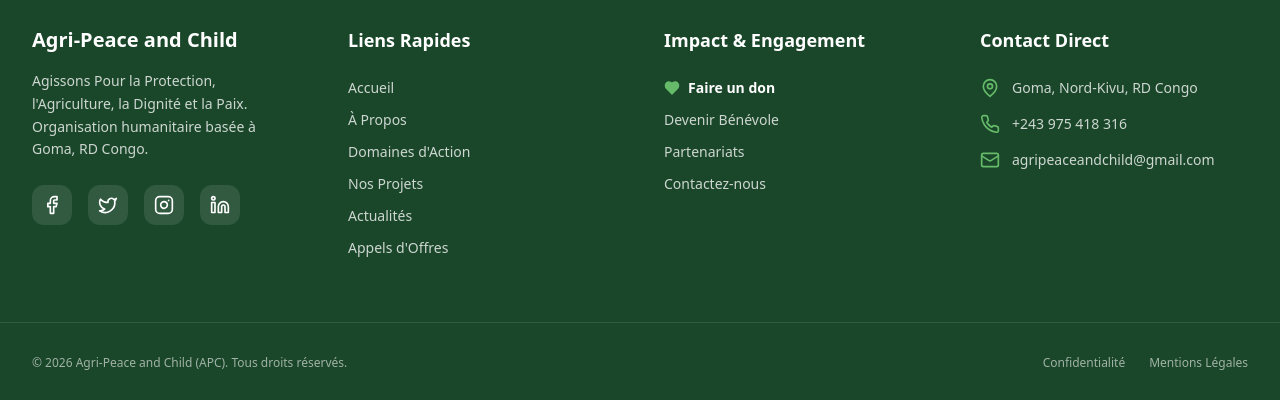
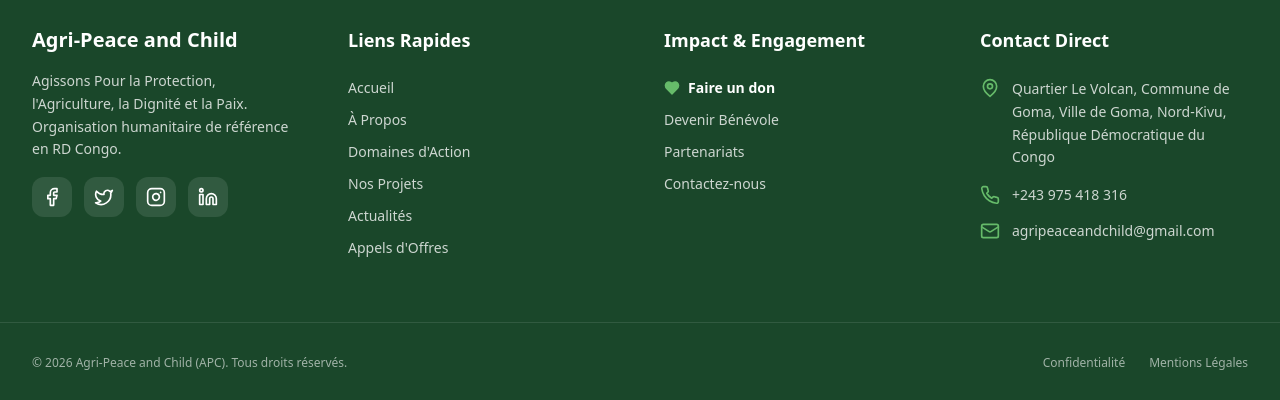
Before and after one commit to benjaminmugangu/Site-Web-APC-Agri-Peace-and-Child-, a Next.js app in the folder frontend/: page /admin/utilisateurs in a window 1280 px wide. Shown: the part 903-1303 px from the top of the page. Built offline with nearby package versions, Linux system fonts and the light colour scheme; no server answers.

Commit message:
feat(frontend): stabilize layouts and API integrations

```diff
--- a/frontend/src/components/layout/footer.tsx
+++ b/frontend/src/components/layout/footer.tsx
@@ -1,29 +1,74 @@
+"use client"
+
+import React, { useState, useEffect } from "react"
 import Link from "next/link"
-import { Facebook, Twitter, Instagram, Linkedin, Mail, Phone, MapPin, Heart } from "lucide-react"
+import { Facebook, Twitter, Instagram, Linkedin, Youtube, Mail, Phone, MapPin, Heart } from "lucide-react"
 import { apc } from "@/lib/data"
+import { settingsService } from "@/lib/api/settings"
+import { type SiteSettings } from "@/types"
 
 export function Footer() {
+  const [settings, setSettings] = useState<SiteSettings | null>(null)
+
+  useEffect(() => {
+    settingsService.get()
+      .then(data => {
+        if (data) setSettings(data)
+      })
+      .catch(err => console.error("Failed to load footer settings", err))
+  }, [])
+
+  const name = settings?.institution?.name || apc.name
+  const acronym = settings?.institution?.acronym || apc.sigle
+  const slogan = settings?.hero?.subtitle || apc.slogan
+  const address = settings?.contact?.address || apc.address
+  const phone = settings?.contact?.phone1 || apc.phone
+  const email = settings?.contact?.email || apc.email
+  const facebook = settings?.contact?.socials?.facebook || apc.socials.facebook
+  const twitter = settings?.contact?.socials?.twitter || apc.socials.twitter
+  const instagram = settings?.contact?.socials?.instagram || apc.socials.instagram
+  const linkedin = settings?.contact?.socials?.linkedin || apc.socials.linkedin
+  const youtube = settings?.contact?.socials?.youtube
+  const footerLogo = settings?.logo?.logoFooter
+
   return (
     <footer className="bg-[#1a472a] text-white pt-16 pb-8">
       <div className="container grid grid-cols-1 md:grid-cols-4 gap-12">
-        <div className="col-span-1 md:col-span-1">
-          <h3 className="text-xl font-bold mb-4">{apc.name}</h3>
+        <div className="col-span-1 md:col-span-1 space-y-4">
+          {footerLogo ? (
+            <img src={footerLogo} alt={name} className="h-16 w-auto object-contain mb-2" />
+          ) : (
+            <h3 className="text-xl font-bold mb-4">{name}</h3>
+          )}
           <p className="text-apc-bgLight/80 text-sm mb-6 leading-relaxed">
-            {apc.slogan}. Organisation humanitaire basée à Goma, RD Congo.
+            {slogan}. Organisation humanitaire de référence en RD Congo.
           </p>
-          <div className="flex gap-4">
-            <a href={apc.socials.facebook} target="_blank" rel="noopener noreferrer" className="w-10 h-10 rounded-xl bg-white/10 flex items-center justify-center hover:bg-white/20 transition-all hover:-translate-y-1" aria-label="Facebook">
+          <div className="flex flex-wrap gap-3">
+            {facebook && (
+              <a href={facebook} target="_blank" rel="noopener noreferrer" className="w-10 h-10 rounded-xl bg-white/10 flex items-center justify-center hover:bg-white/20 transition-all hover:-translate-y-1" aria-label="Facebook">
                 <Facebook className="h-5 w-5" />
               </a>
-            <a href={apc.socials.twitter} target="_blank" rel="noopener noreferrer" className="w-10 h-10 rounded-xl bg-white/10 flex items-center justify-center hover:bg-white/20 transition-all hover:-translate-y-1" aria-label="Twitter">
+            )}
+            {twitter && (
+              <a href={twitter} target="_blank" rel="noopener noreferrer" className="w-10 h-10 rounded-xl bg-white/10 flex items-center justify-center hover:bg-white/20 transition-all hover:-translate-y-1" aria-label="Twitter">
                 <Twitter className="h-5 w-5" />
               </a>
-            <a href={apc.socials.instagram} target="_blank" rel="noopener noreferrer" className="w-10 h-10 rounded-xl bg-white/10 flex items-center justify-center hover:bg-white/20 transition-all hover:-translate-y-1" aria-label="Instagram">
+            )}
+            {instagram && (
+              <a href={instagram} target="_blank" rel="noopener noreferrer" className="w-10 h-10 rounded-xl bg-white/10 flex items-center justify-center hover:bg-white/20 transition-all hover:-translate-y-1" aria-label="Instagram">
                 <Instagram className="h-5 w-5" />
               </a>
-            <a href={apc.socials.linkedin} target="_blank" rel="noopener noreferrer" className="w-10 h-10 rounded-xl bg-white/10 flex items-center justify-center hover:bg-white/20 transition-all hover:-translate-y-1" aria-label="LinkedIn">
+            )}
+            {linkedin && (
+              <a href={linkedin} target="_blank" rel="noopener noreferrer" className="w-10 h-10 rounded-xl bg-white/10 flex items-center justify-center hover:bg-white/20 transition-all hover:-translate-y-1" aria-label="LinkedIn">
                 <Linkedin className="h-5 w-5" />
               </a>
+            )}
+            {youtube && (
+              <a href={youtube} target="_blank" rel="noopener noreferrer" className="w-10 h-10 rounded-xl bg-white/10 flex items-center justify-center hover:bg-white/20 transition-all hover:-translate-y-1" aria-label="YouTube">
+                <Youtube className="h-5 w-5" />
+              </a>
+            )}
           </div>
         </div>
 
@@ -58,22 +103,22 @@ export function Footer() {
           <ul className="space-y-4 text-sm text-apc-bgLight/80">
             <li className="flex gap-3">
               <MapPin className="h-5 w-5 text-apc-greenLight shrink-0" />
-              <span>{apc.hq}</span>
+              <span className="leading-relaxed">{address}</span>
             </li>
             <li className="flex gap-3 items-center">
               <Phone className="h-5 w-5 text-apc-greenLight shrink-0" />
-              <a href={`tel:${apc.phone.replace(/\s/g, '')}`} className="hover:text-white transition-colors">{apc.phone}</a>
+              <a href={`tel:${phone.replace(/\s/g, '')}`} className="hover:text-white transition-colors">{phone}</a>
             </li>
             <li className="flex gap-3 items-center">
               <Mail className="h-5 w-5 text-apc-greenLight shrink-0" />
-              <a href={`mailto:${apc.email}`} className="hover:text-white transition-colors break-all">{apc.email}</a>
+              <a href={`mailto:${email}`} className="hover:text-white transition-colors break-all">{email}</a>
             </li>
           </ul>
         </div>
       </div>
 
       <div className="container mt-16 pt-8 border-t border-white/10 flex flex-col md:flex-row justify-between items-center gap-4 text-xs text-apc-bgLight/60">
-        <p>&copy; 2026 {apc.name} (APC). Tous droits réservés.</p>
+        <p>&copy; 2026 {name} ({acronym}). Tous droits réservés.</p>
         <div className="flex gap-6">
           <Link href="/confidentialite" className="hover:text-white transition-colors">Confidentialité</Link>
           <Link href="/mentions-legales" className="hover:text-white transition-colors">Mentions Légales</Link>
--- a/frontend/src/components/layout/header.tsx
+++ b/frontend/src/components/layout/header.tsx
@@ -4,7 +4,10 @@ import * as React from "react"
 import Link from "next/link"
 import { usePathname } from "next/navigation"
 import { Button } from "@/components/ui/button"
-import { Menu, X, ChevronDown, Heart, Handshake, Sprout, ShieldCheck, Leaf } from "lucide-react"
+import { Menu, X, Leaf } from "lucide-react"
+import { settingsService } from "@/lib/api/settings"
+import { type SiteSettings } from "@/types"
+import { apc } from "@/lib/data"
 
 const navLinks = [
   { label: "Accueil", href: "/" },
@@ -19,11 +22,19 @@ const navLinks = [
 export function Header() {
   const [mobileOpen, setMobileOpen] = React.useState(false)
   const [scrolled, setScrolled] = React.useState(false)
+  const [settings, setSettings] = React.useState<SiteSettings | null>(null)
   const pathname = usePathname()
 
   React.useEffect(() => {
     const onScroll = () => setScrolled(window.scrollY > 10)
     window.addEventListener("scroll", onScroll, { passive: true })
+
+    settingsService.get()
+      .then(data => {
+        if (data) setSettings(data)
+      })
+      .catch(err => console.error("Failed to load header settings", err))
+
     return () => window.removeEventListener("scroll", onScroll)
   }, [])
 
@@ -31,6 +42,9 @@ export function Header() {
   React.useEffect(() => {
     setMobileOpen(false)
   }, [pathname])
+
+  const name = settings?.institution?.name || apc.name
+  const headerLogo = settings?.logo?.logoHeader
 
   return (
     <header
@@ -47,14 +61,20 @@ export function Header() {
           className="flex items-center gap-2.5 group"
           onClick={() => setMobileOpen(false)}
         >
+          {headerLogo ? (
+            <img src={headerLogo} alt={name} className="h-10 w-auto object-contain transition-transform group-hover:scale-102" />
+          ) : (
+            <>
               <div className="w-10 h-10 rounded-xl bg-gradient-to-br from-apc-green to-blue-700 flex items-center justify-center text-white font-extrabold text-xl shadow-md group-hover:scale-105 transition-transform">
                 <Leaf size={20} />
               </div>
               <div className="flex flex-col leading-tight">
                 <span className="font-bold text-base md:text-lg text-foreground tracking-tight">
-              Agri-Peace and Child
+                  {name}
                 </span>
               </div>
+            </>
+          )}
         </Link>
 
         {/* ── Desktop Nav ── */}
```
Lines whose indentation alone changed are shown as unchanged.
